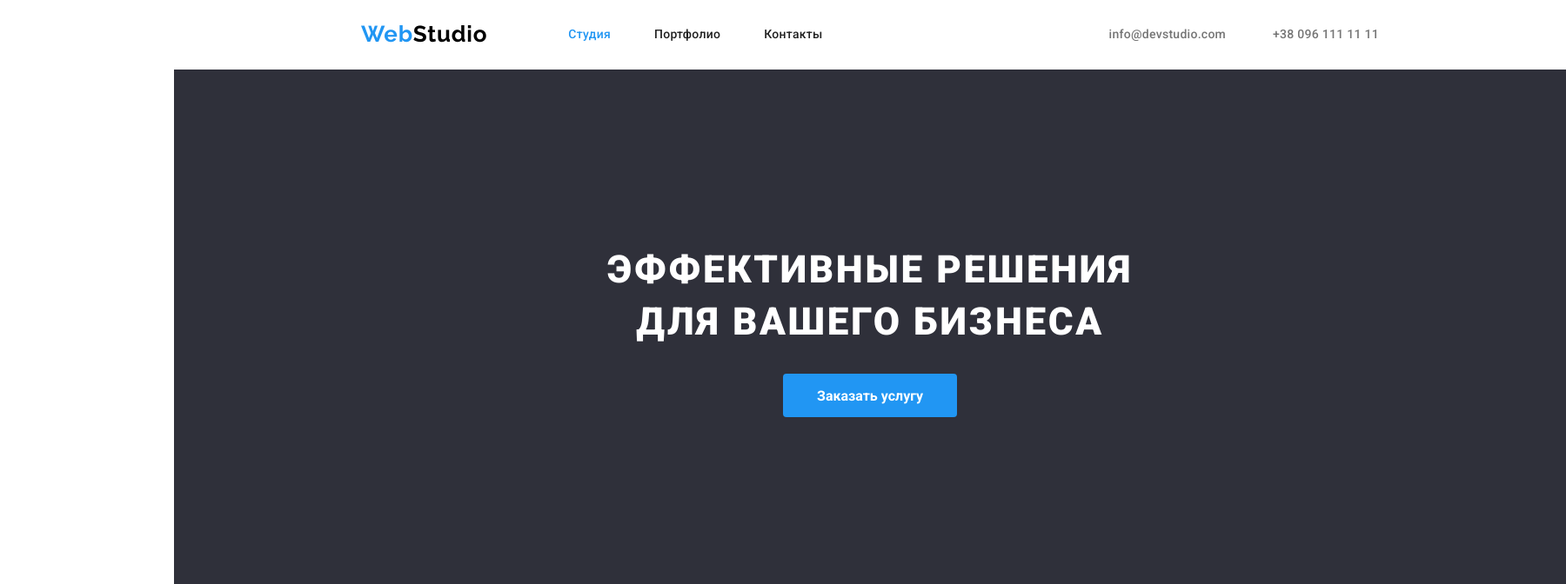
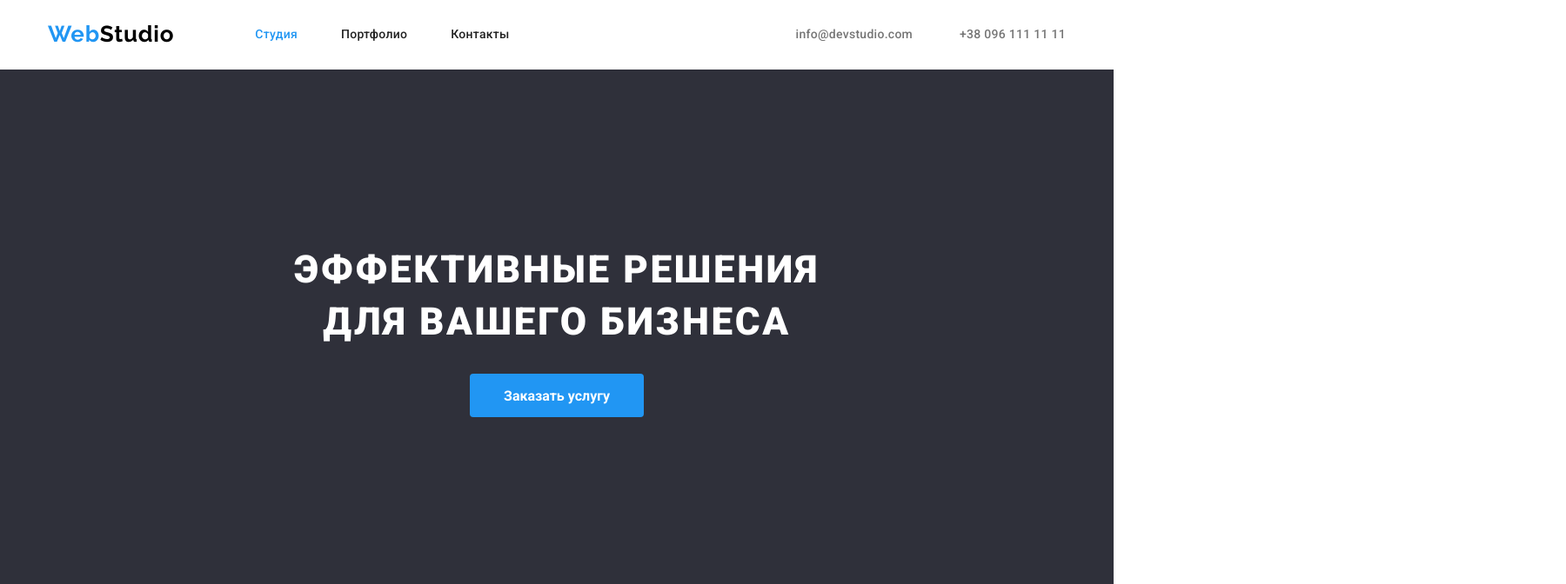
Before and after one commit to Dina-Ursula/goit-markup-hw-03, a plain HTML site: page index.html in a window 1280 px wide. Shown: the top 672 px of the page at 87% size, 1800 px wide, since content can reach past the window. Drawn offline with nearby package versions, Linux system fonts and the light colour scheme.

Commit message:
revisions

```diff
--- a/css/style.css
+++ b/css/style.css
@@ -18,9 +18,6 @@ body {
   font-family: "Roboto", sans-serif;
   color: var(--main-text-color);
   background: #ffffff;
-  width: 1600px;
-  margin-right: 200px;
-  margin-left: 200px;
 
   outline: blueviolet;
 }
```
